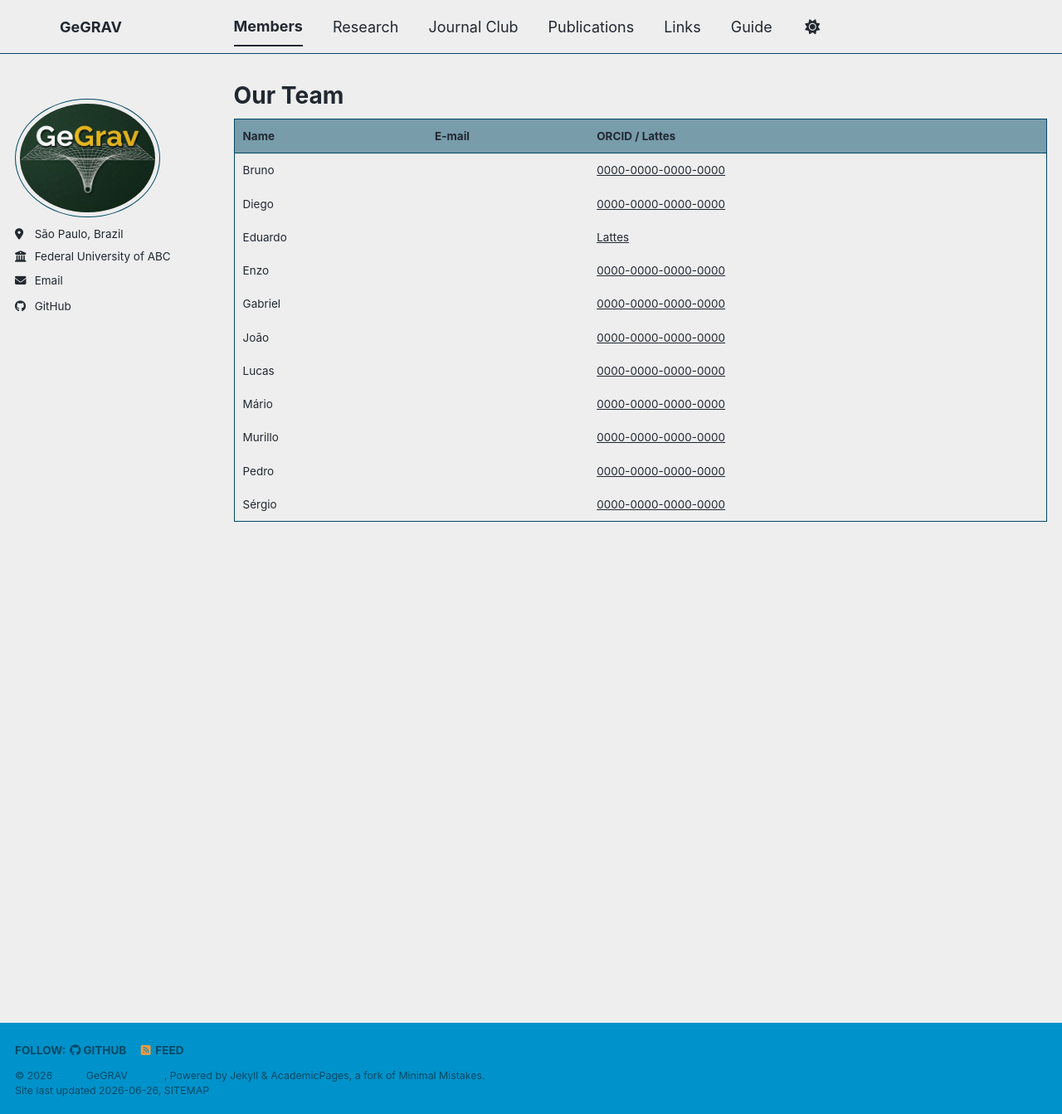
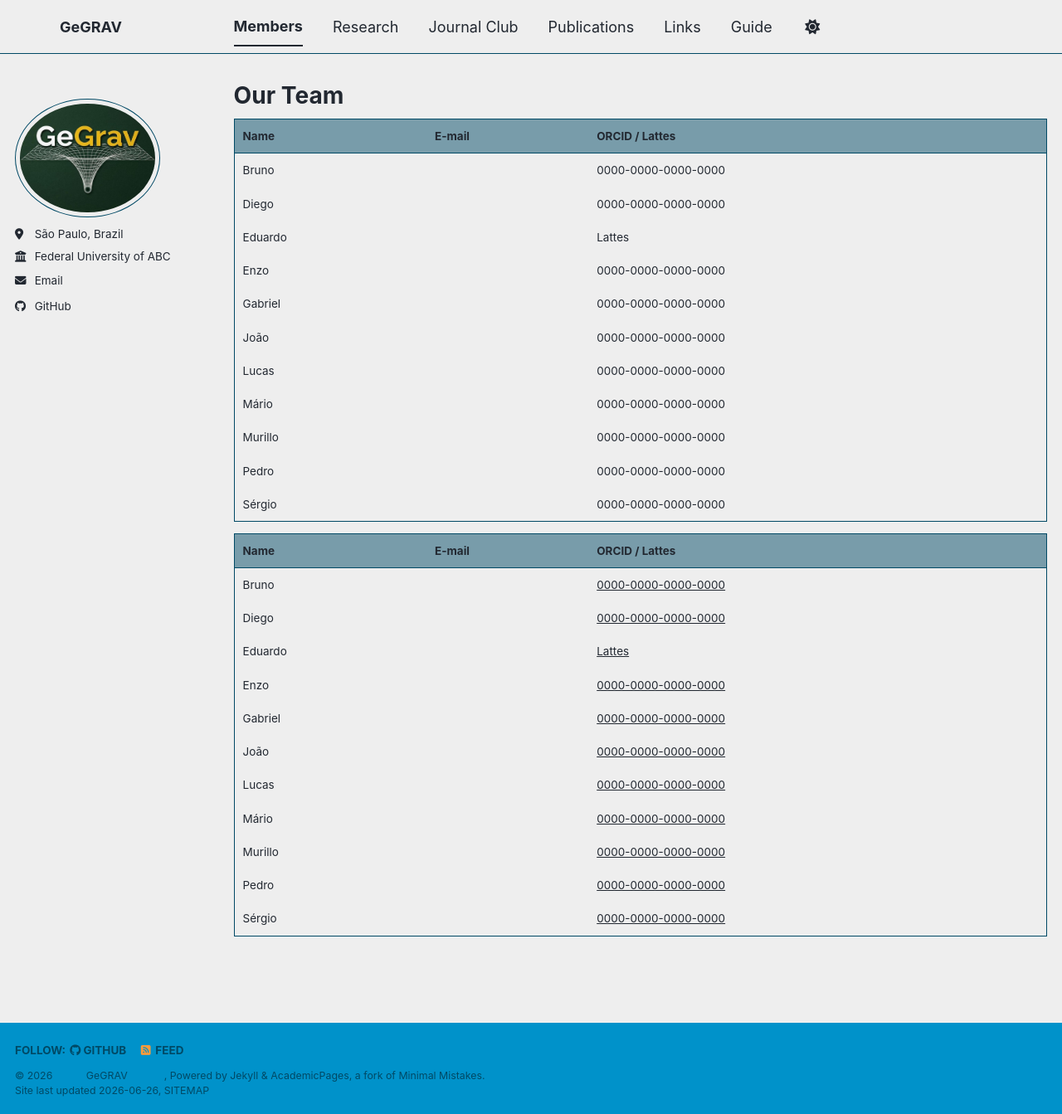
Before and after one commit to gegrav-ufabc/gegrav-ufabc.github.io, a Jekyll site: the page built from _pages/year-archive.html, in a window 1280 px wide and 1343 px high. Shown: the whole window at 83% size. Built offline with Jekyll 4.4.1, drawn with Linux system fonts in a browser that asks for light colours; a style sheet for code colours, icons or effects is not loaded.

Commit message:
Update year-archive.html

```diff
--- a/_pages/year-archive.html
+++ b/_pages/year-archive.html
@@ -7,6 +7,99 @@ author_profile: true
 redirect_from:
   - /wordpress/blog-posts/
 ---
+
+<style>
+  .team-table {
+    width: 100%;
+    border-collapse: collapse;
+    text-align: left;
+  }
+  .team-table th {
+    padding: 10px;
+    border: 1px solid var(--table-border-color);
+    color: var(--text-color);
+    background-color: rgba(240, 240, 240, 0.5);
+  }
+  .team-table td {
+    padding: 10px;
+    border: 1px solid var(--table-border-color);
+    color: var(--text-color);
+  }
+  .team-table a {
+    color: var(--link-color);
+    text-decoration: none;
+  }
+  .team-table a:hover {
+    text-decoration: underline;
+  }
+</style>
+
+<table class="team-table">
+  <thead>
+    <tr>
+      <th>Name</th>
+      <th>E-mail</th>
+      <th>ORCID / Lattes</th>
+    </tr>
+  </thead>
+  <tbody>
+    <tr>
+      <td>Bruno</td>
+      <td></td>
+      <td><a href="https://orcid.org/0000-0000-0000-0000" target="_blank">0000-0000-0000-0000</a></td>
+    </tr>
+    <tr>
+      <td>Diego</td>
+      <td></td>
+      <td><a href="https://orcid.org/0000-0000-0000-0000" target="_blank">0000-0000-0000-0000</a></td>
+    </tr>
+    <tr>
+      <td>Eduardo</td>
+      <td></td>
+      <td><a href="http://lattes.cnpq.br/1234567890" target="_blank">Lattes</a></td>
+    </tr>
+    <tr>
+      <td>Enzo</td>
+      <td></td>
+      <td><a href="https://orcid.org/0000-0000-0000-0000" target="_blank">0000-0000-0000-0000</a></td>
+    </tr>
+    <tr>
+      <td>Gabriel</td>
+      <td></td>
+      <td><a href="https://orcid.org/0000-0000-0000-0000" target="_blank">0000-0000-0000-0000</a></td>
+    </tr>
+    <tr>
+      <td>João</td>
+      <td></td>
+      <td><a href="https://orcid.org/0000-0000-0000-0000" target="_blank">0000-0000-0000-0000</a></td>
+    </tr>
+    <tr>
+      <td>Lucas</td>
+      <td></td>
+      <td><a href="https://orcid.org/0000-0000-0000-0000" target="_blank">0000-0000-0000-0000</a></td>
+    </tr>
+    <tr>
+      <td>Mário</td>
+      <td></td>
+      <td><a href="https://orcid.org/0000-0000-0000-0000" target="_blank">0000-0000-0000-0000</a></td>
+    </tr>
+    <tr>
+      <td>Murillo</td>
+      <td></td>
+      <td><a href="https://orcid.org/0000-0000-0000-0000" target="_blank">0000-0000-0000-0000</a></td>
+    </tr>
+    <tr>
+      <td>Pedro</td>
+      <td></td>
+      <td><a href="https://orcid.org/0000-0000-0000-0000" target="_blank">0000-0000-0000-0000</a></td>
+    </tr>
+    <tr>
+      <td>Sérgio</td>
+      <td></td>
+      <td><a href="https://orcid.org/0000-0000-0000-0000" target="_blank">0000-0000-0000-0000</a></td>
+    </tr>
+  </tbody>
+</table>
 
 <table style="width:100%; border-collapse: collapse; text-align: left;">
   <thead>
```
